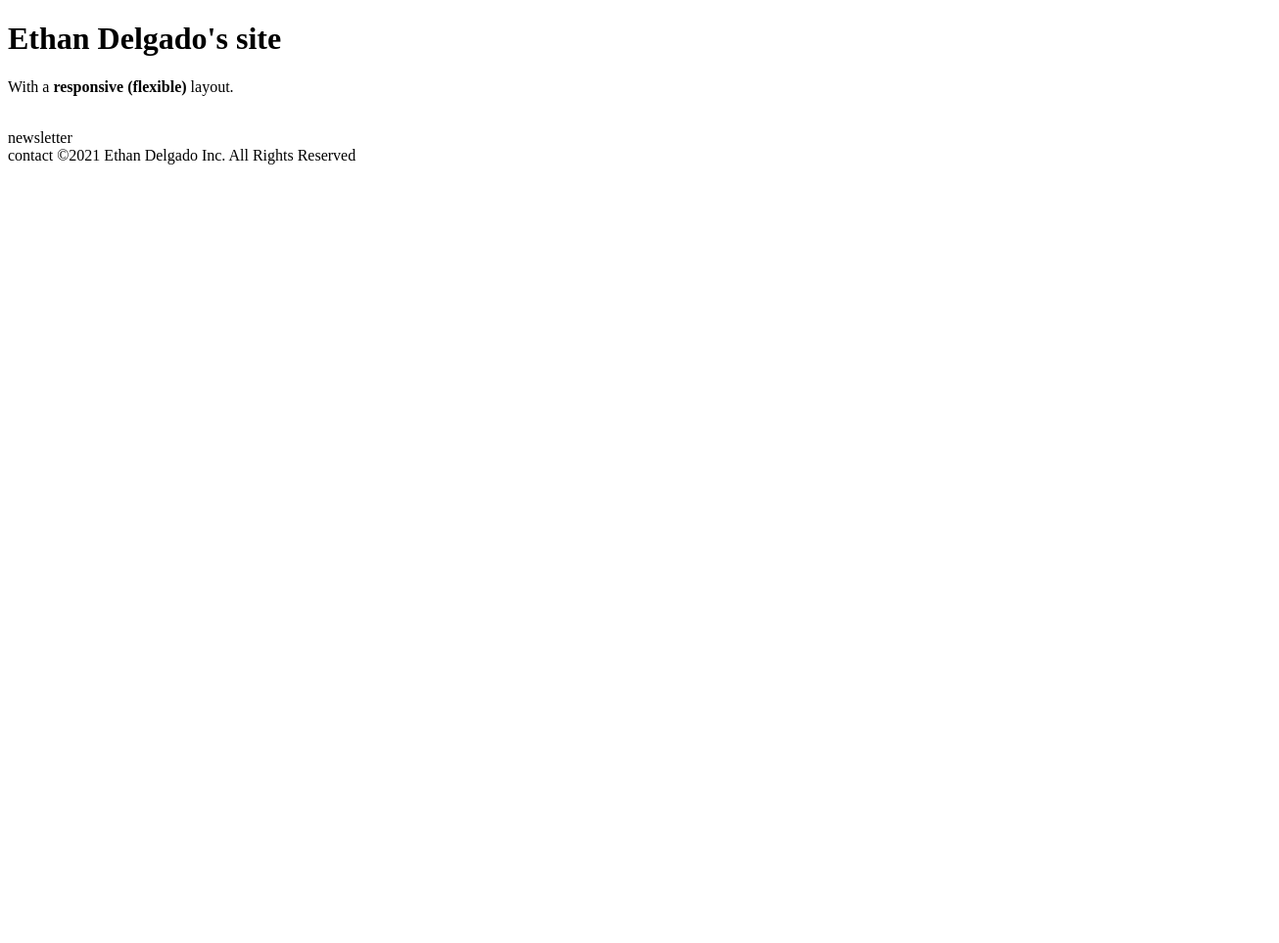
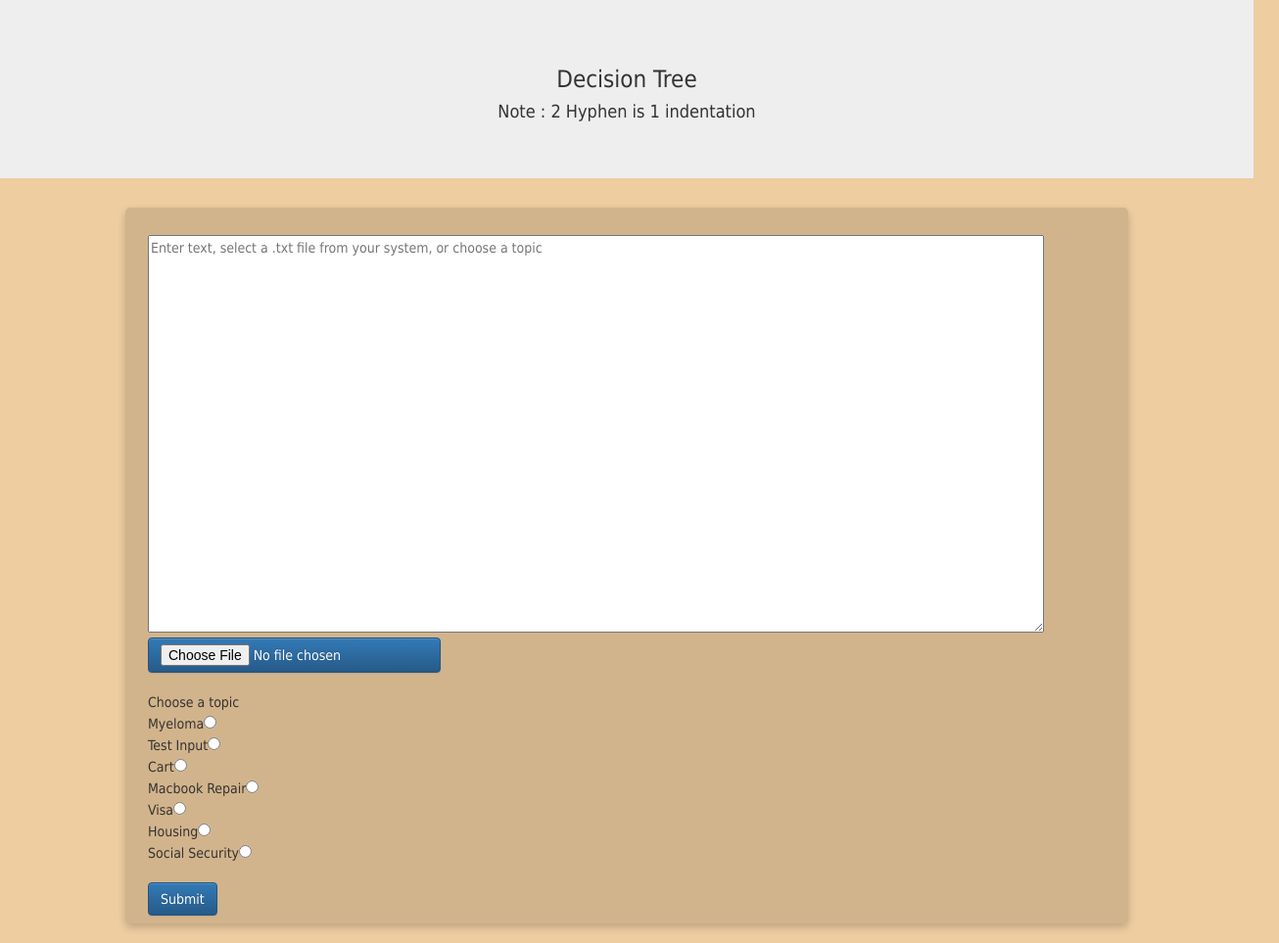
Before and after one commit to ethan-delgado/DynamicDecisionTree.github.io, a plain HTML site: page index.html in a window 1280 px wide. Shown: the whole page at 98% size, 1306 px wide, since content can reach past the window. Before the commit the page ends 800 px from the top, so only its background shows below. Drawn offline with nearby package versions, Linux system fonts and the light colour scheme.

```diff
--- a/index.html
+++ b/index.html
@@ -1,24 +1,57 @@
 <!DOCTYPE html>
-<html>
+<html xmlns="http://www.w3.org/1999/xhtml">
+
 <head>
-	<meta charset="utf-8">
-	<meta name="viewport" content="width=device-width, initial-scale=1.0">
-	<title>Ethan Delgado</title>
-	<link rel="stylesheet" type="text/css" href="styles.css" />
+    <title>Decision Tree with Animated Links</title>
+    <meta charset="utf-8" />
+    <script src="https://ajax.googleapis.com/ajax/libs/jquery/3.5.1/jquery.min.js"></script>
+    <link rel="stylesheet" href="https://maxcdn.bootstrapcdn.com/bootstrap/3.3.7/css/bootstrap.min.css"
+        integrity="sha384-BVYiiSIFeK1dGmJRAkycuHAHRg32OmUcww7on3RYdg4Va+PmSTsz/K68vbdEjh4u" crossorigin="anonymous">
+
+    <!-- Optional theme -->
+    <link rel="stylesheet" href="https://maxcdn.bootstrapcdn.com/bootstrap/3.3.7/css/bootstrap-theme.min.css"
+        integrity="sha384-rHyoN1iRsVXV4nD0JutlnGaslCJuC7uwjduW9SVrLvRYooPp2bWYgmgJQIXwl/Sp" crossorigin="anonymous">
+
+    <!-- Latest compiled and minified JavaScript -->
+    <script src="https://maxcdn.bootstrapcdn.com/bootstrap/3.3.7/js/bootstrap.min.js"
+        integrity="sha384-Tc5IQib027qvyjSMfHjOMaLkfuWVxZxUPnCJA7l2mCWNIpG9mGCD8wGNIcPD7Txa"
+        crossorigin="anonymous"></script>
+
+    <link rel="stylesheet" type="text/css" href="../static/homepage.css" />
 </head>
+<!-- #648dae -->
+<body style="background-color: #eecda1;">
 
-<body>
-  <div class="content-wrapper">
-    <div class="header">
-      <h1>Ethan Delgado's site</h1>
-      <p>With a <b> responsive (flexible) </b> layout.</p>
+    <div style="text-align: center; " class="jumbotron">
+        <h3>Decision Tree</h3>
+        <h4>Note : 2 Hyphen is 1 indentation</h4>
     </div>
 
-  <!-- Footer -->
-  <div class="footer">
-    <br>
-    <div>newsletter</div>
-    <div>contact ©2021 Ethan Delgado Inc. All <span>Rights</span> Reserved </div>
-  </div>
+    <div class="card">
+        <div class="container">
+            <div id="link"></div>
+            <textarea rows="20" cols="140" wrap=off placeholder="Enter text, select a .txt file from your system, or choose a topic"
+                id="input" style="margin-top: 20px;overflow-y: scroll;"></textarea>
+            <input class="btn btn-primary" type="file">
+            <br />
+            Choose a topic<br>
+            Myeloma<input name="chooseTopic" type="radio" value="/input/myeloma.txt"> <br>
+            Test Input<input name="chooseTopic" type="radio" value="/input/test_input.txt"> <br>
+            Cart<input name="chooseTopic" type="radio" value="/input/cart.cart"> <br>
+            Macbook Repair<input name="chooseTopic" type="radio" value="/input/macbookrepair.txt"> <br>
+            Visa<input name="chooseTopic" type="radio" value="/input/visa.txt"> <br>
+            Housing<input name="chooseTopic" type="radio" value="/input/housing.txt"> <br>
+            Social Security<input name="chooseTopic" type="radio" value="/input/collect_social.txt"> <br>
+            <br />
+            <button class="btn btn-primary" onclick="input()">Submit</button>
+        </div>
+    </div>
+
+    <script src="/static/MindFusion.Common.js" type="text/javascript"></script>
+    <script src="/static/MindFusion.Diagramming.js" type="text/javascript"></script>
+    <script src="/static/homepage.js" type="text/javascript"></script>
+    <script src="https://ajax.googleapis.com/ajax/libs/jquery/3.6.0/jquery.min.js" type="text/javascript"></script>
+    <!-- <script src="data.js" type="text/javascript"></script> -->
 </body>
+
 </html>
```
